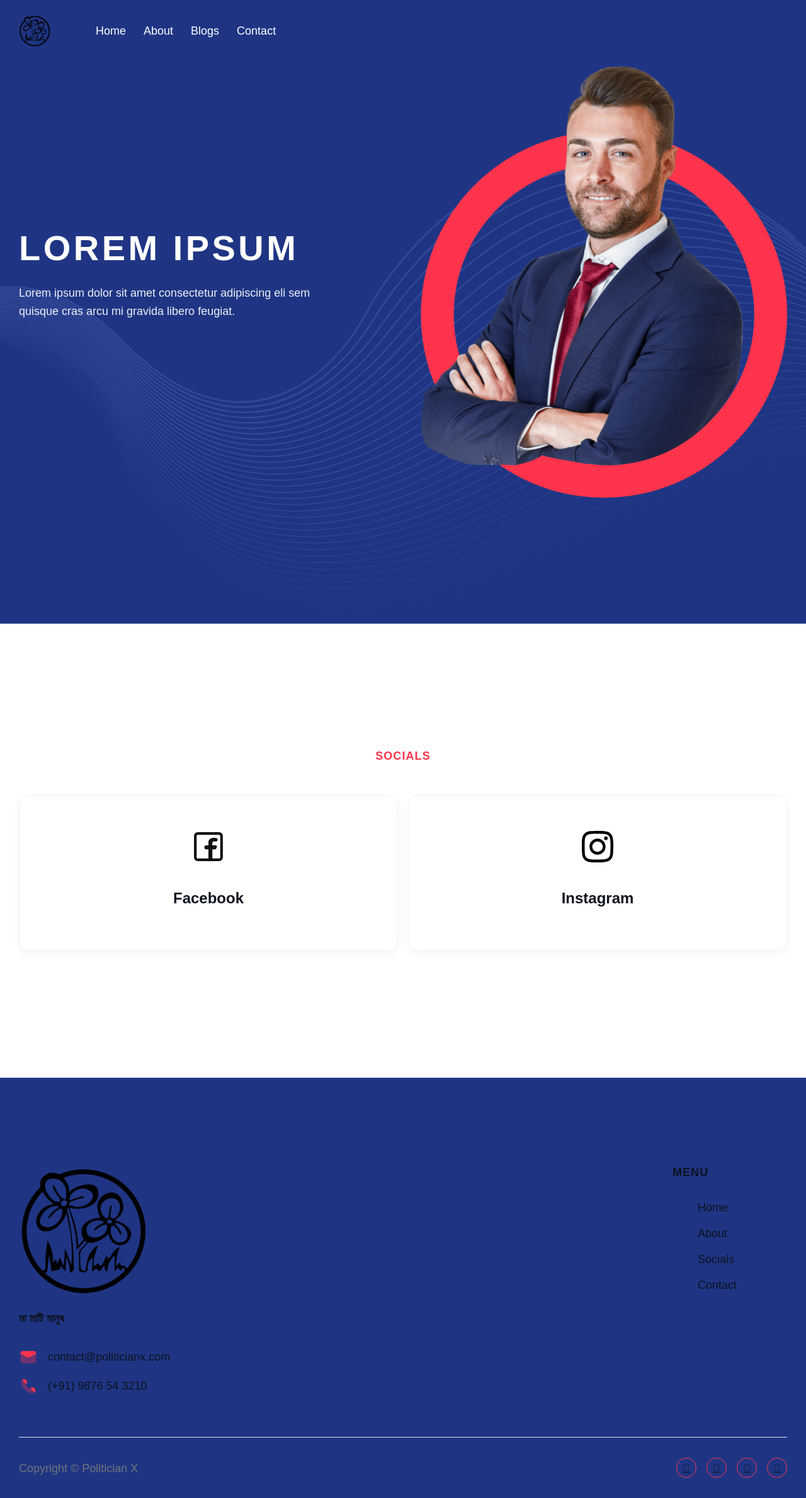
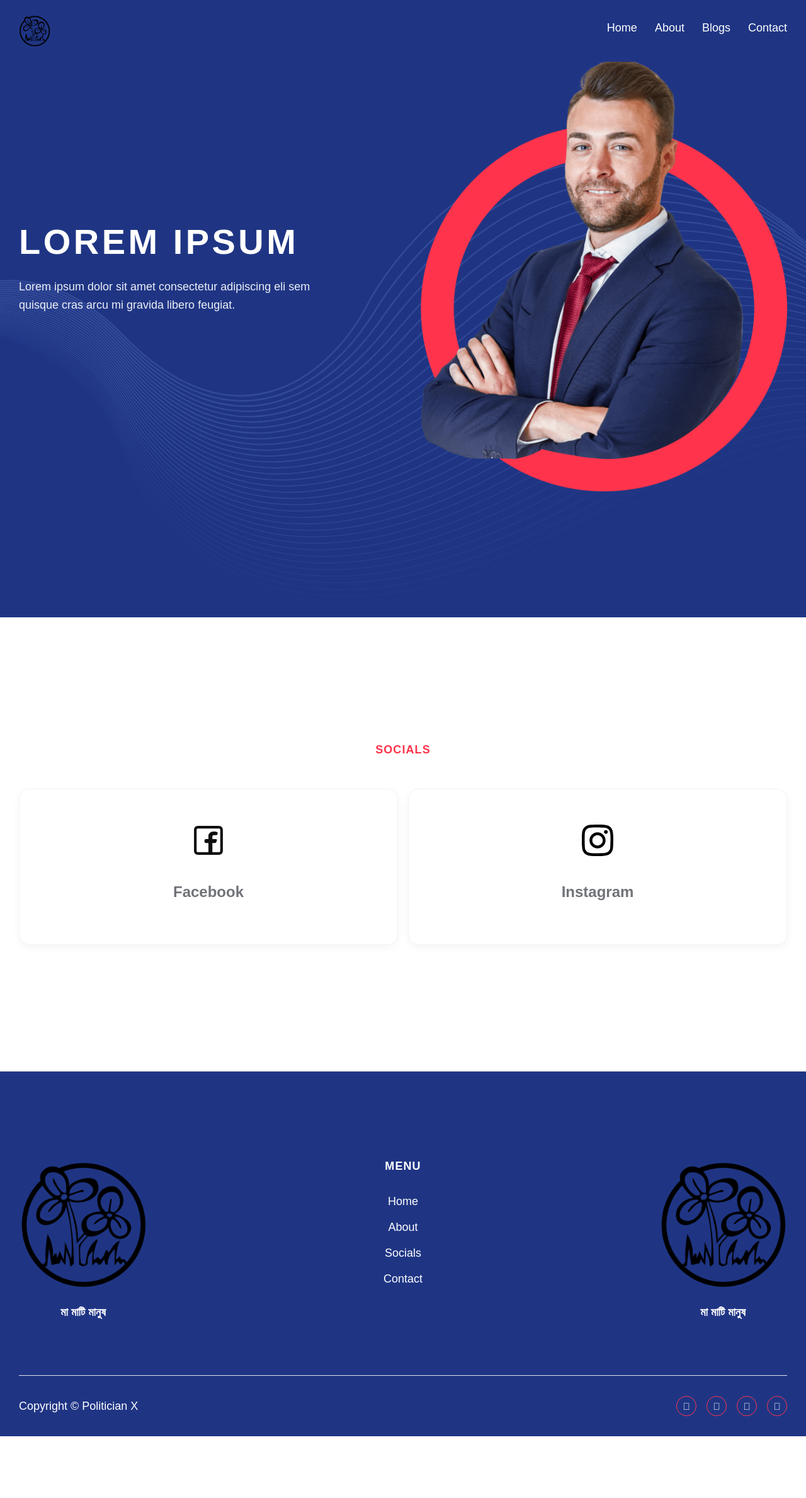
Before and after one commit to boseaditya1994/politcian-website, a Next.js app: page / in a window 1280 px wide. Shown: the whole page at 63% size. After the commit the page ends 2280 px from the top, so only its background shows below. Built offline with nearby package versions, Linux system fonts and the light colour scheme; a web font is replaced by a local one.

Commit message:
Footer completion

```diff
--- a/components/Footer.tsx
+++ b/components/Footer.tsx
@@ -1,11 +1,14 @@
-import React from "react";
-
 const Footer = () => {
   return (
-    <footer className="block pt-[140px] pb-8 border-t border-[#e0e2e7] !bg-[#1f3584]">
+    <footer
+      className="block pt-[140px] pb-8 border-t border-[#e0e2e7] bg-[#1f3584]"
+      id="footer"
+    >
       <div className="max-w-[1268px] mx-auto px-6 flex-1">
-        <div className="opacity-100 transform-gpu flex justify-between mb-[65px]">
-          <div className="max-w-[334px] mr-10">
+        {/* TOP SECTION */}
+        <div className="opacity-100 transform-gpu flex flex-col lg:flex-row gap-12 mb-[65px] items-center lg:items-start lg:justify-between">
+          {/* LOGO BLOCK */}
+          <div className="max-w-[334px] text-center lg:text-left">
             <a
               href="/"
               aria-current="page"
@@ -20,78 +23,30 @@ const Footer = () => {
               />
             </a>
 
-            <p className="text-[#0e121e] font-semibold">মা মাটি মানুষ</p>
+            <p className="text-white font-semibold">মা মাটি মানুষ</p>
 
-            <div className="footer-contact-links-wrapper">
-              <a
-                href="mailto:contact@politician.com?subject=Contact"
-                className="flex
-  items-center
-  mb-4
-  max-w-full
-  !no-underline
-  text-[#0e121e]
-  bg-transparent
-  transition-colors
-  duration-300
-  ease-in-out"
-              >
-                <img
-                  src="/images/mail-to.svg"
-                  alt="Email icon"
-                  loading="eager"
-                  className="mr-4"
-                />
-                <div>contact@politicianx.com</div>
-              </a>
-
-              <a
-                href="mailto:contact@polotician.com?subject=Contact"
-                className="flex
-  items-center
-  mb-4
-  max-w-full
-  !no-underline
-  text-[#0e121e]
-  bg-transparent
-  transition-colors
-  duration-300
-  ease-in-out"
-              >
-                <img
-                  src="/images/call-to.svg"
-                  alt="Phone icon"
-                  loading="eager"
-                  className="mr-4"
-                />
-                <div>(+91) 9876 54 3210</div>
-              </a>
-            </div>
+            {/* <div className="footer-contact-links-wrapper">
+              ...
+            </div> */}
           </div>
 
-          <div className="flex max-w-[360px] justify-between mr-10">
-            <div className="mr-10">
-              <div className="mb-8 text-[#0e121e] leading-[20px] font-bold tracking-[0.06em] uppercase">
+          {/* MENU */}
+          <div className="max-w-[360px] text-center lg:text-left">
+            <div className="mb-8 text-white leading-[20px] font-bold tracking-[0.06em] uppercase">
               Menu
             </div>
-              <div className="flex justify-between items-start">
-                <ul role="list" className="mt-0 mb-0 pl-0 list-none">
+
+            <ul role="list" className="mt-0 mb-0 !pl-0 list-none">
               {[
                 ["Home", "/"],
-                    ["About", "/about"],
-                    ["Socials", "/socials"],
-                    ["Contact", "/contact"],
+                ["About", "/#about"],
+                ["Socials", "/#socials"],
+                ["Contact", "/#footer"],
               ].map(([label, href]) => (
                 <li key={label} className="mb-3">
                   <a
                     href={href}
-                        className="text-[#0e121e]
-  !no-underline
-  whitespace-nowrap
-  bg-transparent
-  transition-colors
-  duration-[350ms]
-  ease-in-out"
+                    className="text-white !no-underline whitespace-nowrap bg-transparent transition-colors duration-[350ms] ease-in-out"
                   >
                     {label}
                   </a>
@@ -99,24 +54,36 @@ const Footer = () => {
               ))}
             </ul>
           </div>
-            </div>
-          </div>
+
+          {/* DUPLICATE LOGO BLOCK */}
+          <div className="max-w-[400px] text-center lg:text-left">
+            <a
+              href="/"
+              aria-current="page"
+              className="inline-block max-w-full mb-6 text-[#0e121e] underline bg-transparent
+              transition-colors duration-300 ease-in-out"
+            >
+              <img
+                src="/images/party_logo.webp"
+                alt="Politician X Logo"
+                loading="eager"
+                className="inline-block w-[204px] max-w-full align-middle border-0"
+              />
+            </a>
+
+            <p className="text-white font-semibold">মা মাটি মানুষ</p>
           </div>
 
-        <div
-          className="opacity-100
-  transform-gpu
-  flex
-  flex-wrap
-  justify-between
-  items-end
-  pt-8
-  border-t
-  border-[#e0e2e7]"
-        >
-          <div className="footer-small-print">Copyright © Politician X</div>
+          {/* <NEWSLETTER CARD — KEPT AS IS /> */}
+        </div>
 
-          <div className="flex flex-wrap -mx-2 -mb-2">
+        {/* BOTTOM SECTION */}
+        <div className="opacity-100 transform-gpu flex flex-col sm:flex-row flex-wrap gap-6 justify-between items-center pt-8 border-t border-[#e0e2e7] text-white">
+          <div className="footer-small-print text-center sm:text-left">
+            Copyright © Politician X
+          </div>
+
+          <div className="flex flex-wrap -mx-2 -mb-2 justify-center">
             {[
               ["https://www.facebook.com/", ""],
               ["https://twitter.com/", ""],
@@ -126,25 +93,17 @@ const Footer = () => {
               <a
                 key={href}
                 href={href}
-                className="flex
-  w-8
-  h-8
-  mx-2
-  mb-2
-  justify-center
-  items-center
-  border
-  border-[#ff344c]
+                className="
+                  flex w-8 h-8 mx-2 mb-2 justify-center items-center
+                  border border-[#ff344c]
                   rounded-full
                   bg-[#ff344c]
-  text-white
-  text-[15px]
-  leading-[1em]
-  no-underline
-  transition
-  duration-300
-  ease-in-out
-  font-['Icons_politician_x_template',sans-serif]"
+                  hover:bg-[#1f3584]
+                  text-white text-[15px] leading-[1em]
+                  !no-underline
+                  transition duration-300 ease-in-out
+                  font-['Icons_politician_x_template',sans-serif]
+                "
               >
                 {icon}
               </a>
--- a/components/Header.tsx
+++ b/components/Header.tsx
@@ -1,103 +1,137 @@
+"use client";
+
+import { useEffect, useState } from "react";
 import Image from "next/image";
+import { usePathname } from "next/navigation";
+import { motion, AnimatePresence } from "framer-motion";
+
+const navItems = [
+  ["Home", "/"],
+  ["About", "/about"],
+  ["Blogs", "/blogs"],
+  ["Contact", "/contact"],
+];
 
 const Header = () => {
+  const [open, setOpen] = useState(false);
+  const pathname = usePathname();
+
+  /* ✅ Close menu on route change */
+  useEffect(() => {
+    setOpen(false);
+  }, [pathname]);
+
+  /* ✅ Lock body scroll */
+  useEffect(() => {
+    document.body.style.overflow = open ? "hidden" : "";
+    return () => {
+      document.body.style.overflow = "";
+    };
+  }, [open]);
+
   return (
-    <header
-      data-collapse="medium"
-      data-animation="over-left"
-      data-duration="400"
-      data-w-id="556ebc81-b554-8299-bc0d-bf84370dd504"
-      data-easing="ease"
-      data-easing2="ease"
-      role="banner"
-      className="pt-7 md:pt-6 pb-7 md:pb-6 !bg-[#1f3584] absolute left-0 top-0 right-0 relative z-[1000]"
-    >
-      <div className="max-w-[1268px] mx-auto px-6 flex-1 md:flex-col md:items-stretch mx-auto max-w-[940px]">
-        <div className="flex justify-between items-center">
-          {/* Right Section */}
-          <div className="relative z-[100] flex items-center">
-            <a
-              href="/"
-              aria-current="page"
-              className="mr-8 pl-0 relative float-left no-underline text-[#333333] w--current"
-              aria-label="home"
-            >
+    <>
+      {/* HEADER BAR */}
+      <header className="fixed top-0 left-0 right-0 z-[1000] bg-[#1f3584]">
+        <div className="max-w-[1268px] mx-auto px-6 py-6">
+          <div className="flex items-center justify-between">
+            {/* LOGO */}
+            <a href="/" className="flex items-center">
               <Image
                 src="/images/party_logo.webp"
                 alt="Logo"
                 width={150}
                 height={40}
-                className="w-[50px] transition-transform duration-300 ease-in-out hover:translate-y-[2px]"
+                className="w-[50px]"
               />
             </a>
 
-            <nav role="navigation" className="relative float-right">
-              <ul
-                role="list"
-                className="flex mt-0 !mb-0 pl-0 justify-end items-center list-none"
-              >
-                <li className="block mr-[28px]">
-                  <a
-                    href="/"
-                    aria-current="page"
-                    className="!text-white hover:!text-[#ff344c] !no-underline transition-colors duration-[350ms] ease-in-out"
-                  >
-                    Home
-                  </a>
-                </li>
-
-                <li className="block mr-[28px]">
-                  <a
-                    href="/about"
-                    className="!text-white hover:!text-[#ff344c] !no-underline transition-colors duration-[350ms] ease-in-out"
-                  >
-                    About
-                  </a>
-                </li>
-                <li className="block mr-[28px]">
-                  <a
-                    href="/about"
-                    className="!text-white hover:!text-[#ff344c] !no-underline transition-colors duration-[350ms] ease-in-out"
-                  >
-                    Blogs
-                  </a>
-                </li>
-                <li className="block mr-[28px]">
-                  <a
-                    href="/about"
-                    className="!text-white hover:!text-[#ff344c] !no-underline transition-colors duration-[350ms] ease-in-out"
-                  >
-                    Contact
-                  </a>
-                </li>
+            {/* DESKTOP NAV */}
+            <nav className="hidden md:flex">
+              <ul className="flex items-center gap-7">
+                {navItems.map(([label, href]) => (
+                  <li key={label}>
+                    <a
+                      href={href}
+                      className="text-white !no-underline transition-colors hover:text-[#ff344c]"
+                    >
+                      {label}
+                    </a>
+                  </li>
+                ))}
               </ul>
             </nav>
+
+            {/* MOBILE TOGGLE */}
+            <button
+              onClick={() => setOpen(true)}
+              className="md:hidden text-white text-2xl"
+              aria-label="Open menu"
+            >
+              ☰
+            </button>
           </div>
+        </div>
+      </header>
 
-          {/* Left Section */}
-          {/* <div className="relative z-[99] flex items-center">
-            <div className="flex flex-wrap items-start">
-              <a
-                href="/community"
-                className="button-secondary small button-white _2-buttons-inside-menu w-button"
-              >
-                Join our community
-              </a>
+      {/* MOBILE MENU */}
+      <AnimatePresence>
+        {open && (
+          <>
+            {/* BACKDROP */}
+            <motion.div
+              initial={{ opacity: 0 }}
+              animate={{ opacity: 1 }}
+              exit={{ opacity: 0 }}
+              onClick={() => setOpen(false)}
+              className="fixed inset-0 z-[999] bg-black/40 backdrop-blur-sm"
+            />
 
-              <a href="/donate" className="button-primary small w-button">
-                Donate
-              </a>
-            </div>
-          </div> */}
-        </div>
-      </div>
+            {/* SLIDE PANEL (LEFT → RIGHT) */}
+            <motion.aside
+              initial={{ x: "-100%" }}
+              animate={{ x: 0 }}
+              exit={{ x: "-100%" }}
+              transition={{
+                type: "spring",
+                stiffness: 260,
+                damping: 30,
+              }}
+              className="fixed top-0 left-0 z-[1000] h-full w-[80%] max-w-[320px] bg-[#1f3584] shadow-xl"
+            >
+              <div className="flex items-center justify-between px-6 py-6 border-b border-white/20">
+                <span className="text-white font-semibold">Menu</span>
+                <button
+                  onClick={() => setOpen(false)}
+                  className="text-white text-2xl"
+                  aria-label="Close menu"
+                >
+                  ✕
+                </button>
+              </div>
 
-      <div
-        className="w-nav-overlay"
-        data-wf-ignore=""
-        id="w-nav-overlay-0"
-      ></div>
-    </header>
+              <nav className="mt-8">
+                <ul className="flex flex-col gap-6 px-6">
+                  {navItems.map(([label, href]) => (
+                    <li key={label}>
+                      <a
+                        href={href}
+                        className="text-white text-lg !no-underline transition-colors hover:text-[#ff344c]"
+                      >
+                        {label}
+                      </a>
+                    </li>
+                  ))}
+                </ul>
+              </nav>
+            </motion.aside>
+          </>
+        )}
+      </AnimatePresence>
+
+      {/* HEADER OFFSET */}
+      <div className="h-[88px]" />
+    </>
   );
 };
 
--- a/components/Hero.tsx
+++ b/components/Hero.tsx
@@ -3,6 +3,7 @@ import Image from "next/image";
 const Hero = () => {
   return (
     <section
+      id="about"
       className="text-[#edeff5]
   bg-[#1f3584]
   bg-[url('/images/pattern.svg')]
--- a/components/Socials.tsx
+++ b/components/Socials.tsx
@@ -2,7 +2,7 @@ import React from "react";
 
 const Socials = () => {
   return (
-    <section className="py-[200px]">
+    <section className="py-[200px]" id="socials">
       <div className="max-w-[1268px] mx-auto px-6 flex-1">
         <div>
           <div
--- a/package.json
+++ b/package.json
@@ -9,6 +9,7 @@
     "lint": "eslint"
   },
   "dependencies": {
+    "framer-motion": "^12.23.26",
     "next": "16.0.7",
     "react": "19.2.0",
     "react-dom": "19.2.0"
```
Also changed, not shown: app/globals.css, public/images/newsletter.svg (added), 1 other file (tests, documents, lock files or other folders). Lines whose indentation alone changed are shown as unchanged.
